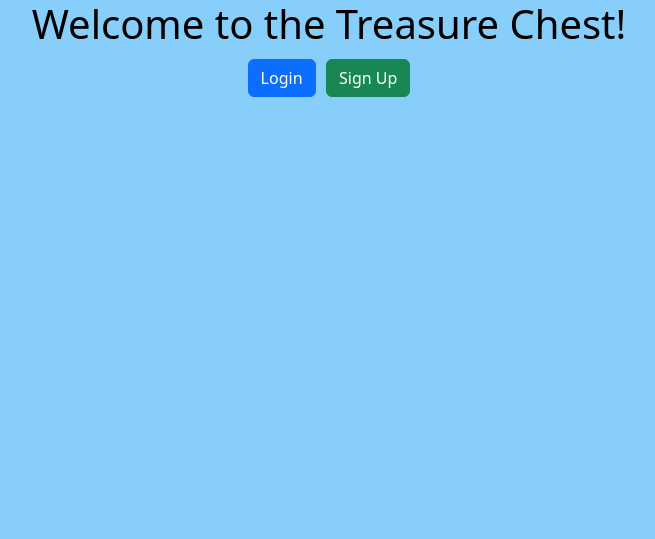
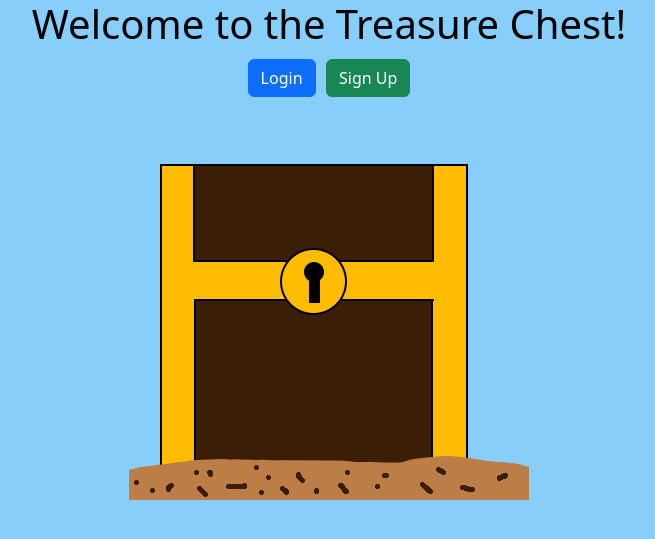
Before and after one commit to ChrisChicas/Python-Treasure-Chest, a Flask app: page / in a window 1280 px wide. Shown: the top 539 px of the page, without its empty margins (311-966 px from the left). Run offline with Flask 3, Linux system fonts and the light colour scheme.

Commit message:
created and added assets to app + README update

```diff
--- a/Project/static/style.css
+++ b/Project/static/style.css
@@ -23,3 +23,7 @@ body{
 .container{
     text-align: center;
 }
+
+.col{
+    max-width: 400px;
+}
--- a/Project/templates/authentication/login.html
+++ b/Project/templates/authentication/login.html
@@ -6,6 +6,7 @@
     <meta name="viewport" content="width=device-width, initial-scale=1.0">
     <link href="https://cdn.jsdelivr.net/npm/bootstrap@5.2.3/dist/css/bootstrap.min.css" rel="stylesheet" integrity="sha384-rbsA2VBKQhggwzxH7pPCaAqO46MgnOM80zW1RWuH61DGLwZJEdK2Kadq2F9CUG65" crossorigin="anonymous">
     <link rel="stylesheet" href="{{url_for('static', filename='style.css')}}">
+    <link rel="shortcut icon" href="{{url_for('static', filename='/assets/Key.ico')}}" type="image/x-icon">
     <title>Login</title>
 </head>
 <body>
--- a/Project/templates/authentication/signup.html
+++ b/Project/templates/authentication/signup.html
@@ -6,6 +6,7 @@
     <meta name="viewport" content="width=device-width, initial-scale=1.0">
     <link href="https://cdn.jsdelivr.net/npm/bootstrap@5.2.3/dist/css/bootstrap.min.css" rel="stylesheet" integrity="sha384-rbsA2VBKQhggwzxH7pPCaAqO46MgnOM80zW1RWuH61DGLwZJEdK2Kadq2F9CUG65" crossorigin="anonymous">
     <link rel="stylesheet" href="{{url_for('static', filename='style.css')}}">
+    <link rel="shortcut icon" href="{{url_for('static', filename='/assets/Key.ico')}}" type="image/x-icon">
     <title>Sign Up</title>
 </head>
 <body>
--- a/Project/templates/chests/edit.html
+++ b/Project/templates/chests/edit.html
@@ -6,6 +6,7 @@
     <meta name="viewport" content="width=device-width, initial-scale=1.0">
     <link href="https://cdn.jsdelivr.net/npm/bootstrap@5.2.3/dist/css/bootstrap.min.css" rel="stylesheet" integrity="sha384-rbsA2VBKQhggwzxH7pPCaAqO46MgnOM80zW1RWuH61DGLwZJEdK2Kadq2F9CUG65" crossorigin="anonymous">
     <link rel="stylesheet" href="{{url_for('static', filename='style.css')}}">
+    <link rel="shortcut icon" href="{{url_for('static', filename='/assets/Key.ico')}}" type="image/x-icon">
     <title>Edit Chest</title>
 </head>
 <body>
--- a/Project/templates/chests/show.html
+++ b/Project/templates/chests/show.html
@@ -6,6 +6,7 @@
     <meta name="viewport" content="width=device-width, initial-scale=1.0">
     <link href="https://cdn.jsdelivr.net/npm/bootstrap@5.2.3/dist/css/bootstrap.min.css" rel="stylesheet" integrity="sha384-rbsA2VBKQhggwzxH7pPCaAqO46MgnOM80zW1RWuH61DGLwZJEdK2Kadq2F9CUG65" crossorigin="anonymous">
     <link rel="stylesheet" href="{{url_for('static', filename='style.css')}}">
+    <link rel="shortcut icon" href="{{url_for('static', filename='/assets/Key.ico')}}" type="image/x-icon">
     <title>Show Chest</title>
 </head>
 <body>
--- a/Project/templates/dashboard.html
+++ b/Project/templates/dashboard.html
@@ -6,6 +6,7 @@
     <meta name="viewport" content="width=device-width, initial-scale=1.0">
     <link href="https://cdn.jsdelivr.net/npm/bootstrap@5.2.3/dist/css/bootstrap.min.css" rel="stylesheet" integrity="sha384-rbsA2VBKQhggwzxH7pPCaAqO46MgnOM80zW1RWuH61DGLwZJEdK2Kadq2F9CUG65" crossorigin="anonymous">
     <link rel="stylesheet" href="{{url_for('static', filename='style.css')}}">
+    <link rel="shortcut icon" href="{{url_for('static', filename='/assets/Key.ico')}}" type="image/x-icon">
     <title>Dashboard</title>
 </head>
 <body>
--- a/Project/templates/home.html
+++ b/Project/templates/home.html
@@ -6,6 +6,7 @@
     <meta name="viewport" content="width=device-width, initial-scale=1.0">
     <link href="https://cdn.jsdelivr.net/npm/bootstrap@5.2.3/dist/css/bootstrap.min.css" rel="stylesheet" integrity="sha384-rbsA2VBKQhggwzxH7pPCaAqO46MgnOM80zW1RWuH61DGLwZJEdK2Kadq2F9CUG65" crossorigin="anonymous">
     <link rel="stylesheet" href="{{url_for('static', filename='style.css')}}">
+    <link rel="shortcut icon" href="{{url_for('static', filename='/assets/Key.ico')}}" type="image/x-icon">
     <title>Treasure Chest</title>
 </head>
 <body>
@@ -13,6 +14,9 @@
         <h1>Welcome to the Treasure Chest!</h1>
         <button class="btn btn-primary"><a href="/login">Login</a></button>
         <button class="btn btn-success"><a href="/signup">Sign Up</a></button>
+        <div>
+            <img src="{{url_for('static', filename='/assets/Chest.png')}}" alt="">
+        </div>
     </main>
 </body>
 </html>
--- a/Project/templates/treasures/edit.html
+++ b/Project/templates/treasures/edit.html
@@ -6,6 +6,7 @@
     <meta name="viewport" content="width=device-width, initial-scale=1.0">
     <link href="https://cdn.jsdelivr.net/npm/bootstrap@5.2.3/dist/css/bootstrap.min.css" rel="stylesheet" integrity="sha384-rbsA2VBKQhggwzxH7pPCaAqO46MgnOM80zW1RWuH61DGLwZJEdK2Kadq2F9CUG65" crossorigin="anonymous">
     <link rel="stylesheet" href="{{url_for('static', filename='style.css')}}">
+    <link rel="shortcut icon" href="{{url_for('static', filename='/assets/Key.ico')}}" type="image/x-icon">
     <title>Edit Treasure</title>
 </head>
 <body>
```
Also changed, not shown: Project/static/assets/Chest.png (added), Project/static/assets/Key.ico (added), README.md.
